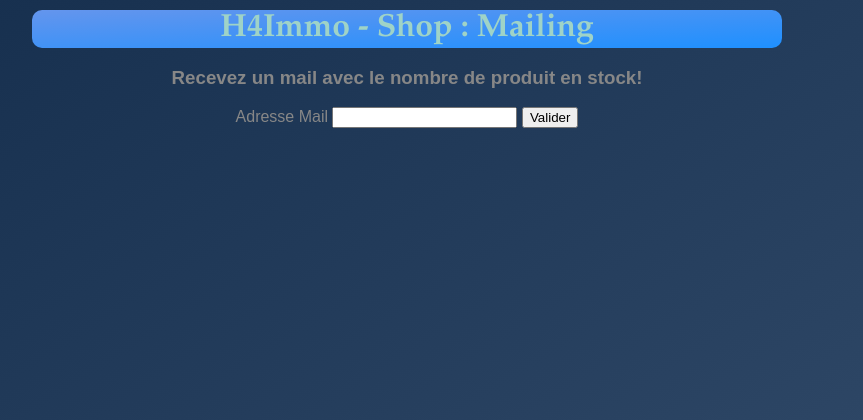
After one commit to Al-Natour-Mazen/SiteWeb-with-Symfony_Project, a Symfony app: template templates/Vue/Product/mailnbproduct.html.twig in a window 1280 px wide. The commit adds this page. Shown: the top 420 px of the page, without its empty margins (233-1096 px from the left). Run offline with Twig, Linux system fonts and the light colour scheme; the template is opened without the code that fills it, so the values that code supplies are empty; some libraries are stand-ins or nearby versions.

Commit message:
ajout du css+modif vue mail + configuration du MAILER_DSN dans le .env

```diff
--- a/public/css/Vue/Products/ListProduct.css
+++ b/public/css/Vue/Products/ListProduct.css
@@ -72,4 +72,5 @@
 
 h5{
     font-style: italic;
+    color: #385170;
 }
--- a/src/Controller/ProductController.php
+++ b/src/Controller/ProductController.php
@@ -90,8 +90,10 @@ class ProductController extends AbstractController
                 ->html('<p>See Twig integration for better HTML integration!</p>');
 
             $mailer->send($email);
+            $this->addFlash('info', 'Le mail a ete envoye, checkez votre boite mail :)');
+           // return $this->redirectToRoute('product_listproduct');
         }
-        return $this->render('/Vue/Product/mailproduct.html.twig');
+        return $this->render('Vue/Product/mailnbproduct.html.twig');
     }
 
 }
--- /dev/null
+++ b/templates/Vue/Product/mailnbproduct.html.twig
@@ -0,0 +1,15 @@
+{% extends "Layouts/body.html.twig" %}
+
+{% block main_title %}
+    {{ parent() }} : Mailing
+{% endblock %}
+
+{% block vue %}
+    <form method="post">
+        <h3>Recevez un mail avec le nombre de produit en stock!</h3>
+        <label> Adresse Mail
+            <input type="email" name="mail">
+        </label>
+        <input type="submit" value="Valider">
+    </form>
+{% endblock %}
--- a/templates/Vue/Product/productList.html.twig
+++ b/templates/Vue/Product/productList.html.twig
@@ -54,7 +54,7 @@
             {% endfor %}
         </select>
         <div id="ProductInfo"></div>
-        <h5>Vous voulez savoir combien de produits nous avons ? c'est par <a href="{{ path('product_mail') }}">ici</a>  </h5>
+        <h5>Vous voulez savoir combien de produits il nous reste ? c'est par <a href="{{ path('product_mail') }}">ici</a> 🙃</h5>
     </div>
 
     {# l'utilisateur sélectionne un produit dans le menu déroulant, l'événement récupérera l'ID
```
Also changed, not shown: templates/Vue/Product/mailproduct.html.twig (deleted, +0 -9 lines), public/css/Vue/Products/mailnbproduct.css (added), 1 other file.
